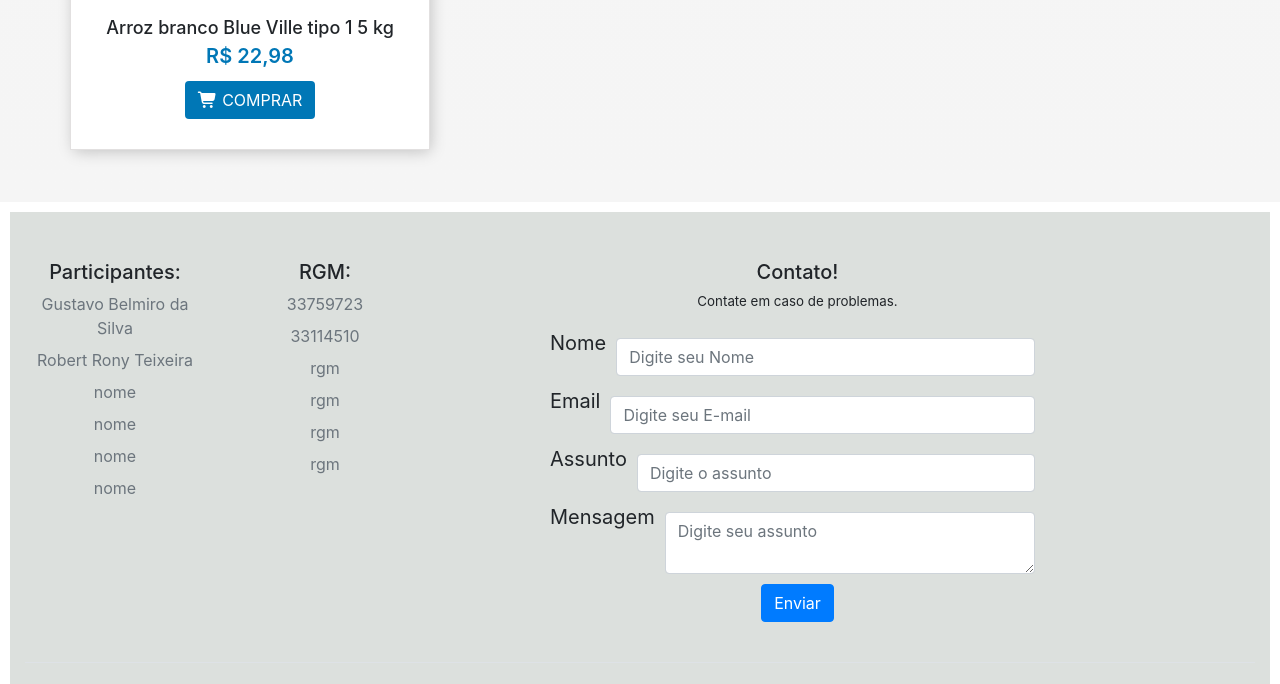
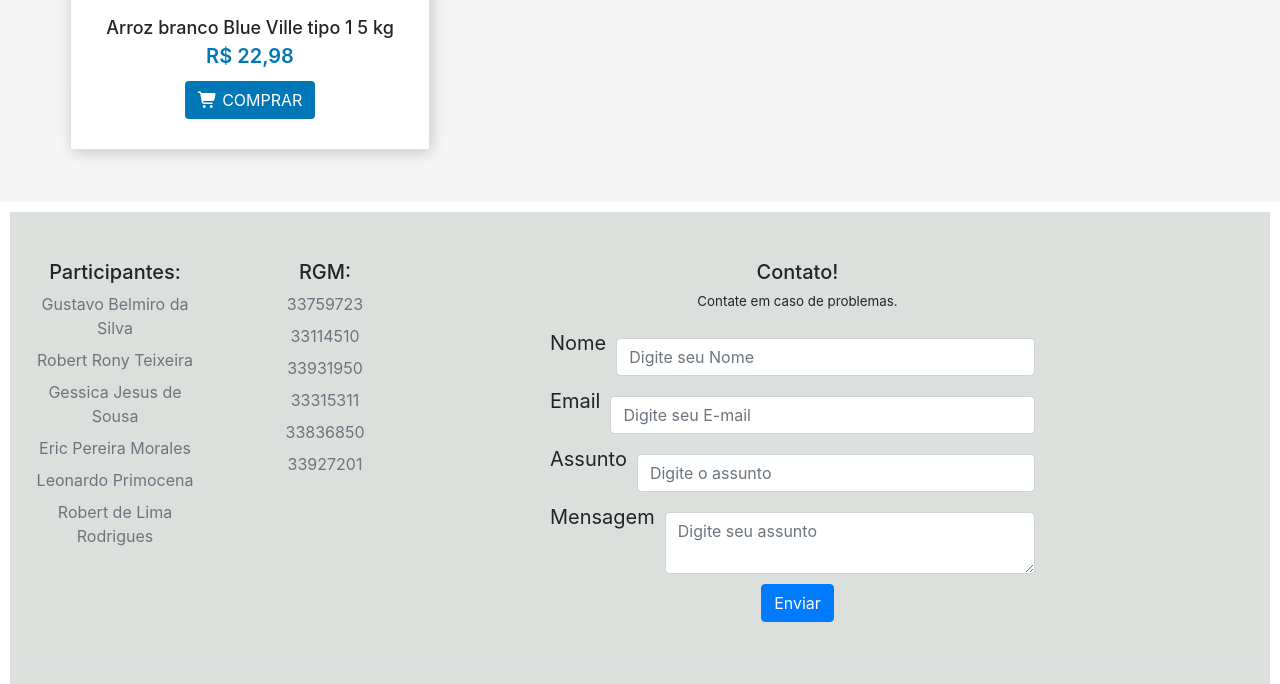
Before and after one commit to RRT281/Mercado_A, a plain HTML site: page index.html in a window 1280 px wide. Shown: the part 11227-11911 px from the top of the page. Drawn offline with nearby package versions, Linux system fonts and the light colour scheme.

Commit message:
completo

```diff
--- a/index.html
+++ b/index.html
@@ -621,10 +621,10 @@
             <ul class="nav flex-column">
               <li class="nav-item mb-2"><a href="#contato" class="nav-link p-0 text-muted">Gustavo Belmiro da Silva</a></li>
               <li class="nav-item mb-2"><a href="#contato" class="nav-link p-0 text-muted">Robert Rony Teixeira</a></li>
-              <li class="nav-item mb-2"><a href="#contato" class="nav-link p-0 text-muted">nome</a></li>
-              <li class="nav-item mb-2"><a href="#contato" class="nav-link p-0 text-muted">nome</a></li>
-              <li class="nav-item mb-2"><a href="#contato" class="nav-link p-0 text-muted">nome</a></li>
-              <li class="nav-item mb-2"><a href="#contato" class="nav-link p-0 text-muted">nome</a></li>
+              <li class="nav-item mb-2"><a href="#contato" class="nav-link p-0 text-muted">Gessica Jesus de Sousa</a></li>
+              <li class="nav-item mb-2"><a href="#contato" class="nav-link p-0 text-muted">Eric Pereira Morales</a></li>
+              <li class="nav-item mb-2"><a href="#contato" class="nav-link p-0 text-muted">Leonardo Primocena</a></li>
+              <li class="nav-item mb-2"><a href="#contato" class="nav-link p-0 text-muted">Robert de Lima Rodrigues</a></li>
 
             </ul>
           </div>
@@ -634,10 +634,10 @@
             <ul class="nav flex-column">
               <li class="nav-item mb-2"><a href="#contato" class="nav-link p-0 text-muted">33759723</a></li>
               <li class="nav-item mb-2"><a href="#contato" class="nav-link p-0 text-muted">33114510</a></li>
-              <li class="nav-item mb-2"><a href="#contato" class="nav-link p-0 text-muted">rgm</a></li>
-              <li class="nav-item mb-2"><a href="#contato" class="nav-link p-0 text-muted">rgm</a></li>
-              <li class="nav-item mb-2"><a href="#contato" class="nav-link p-0 text-muted">rgm</a></li>
-              <li class="nav-item mb-2"><a href="#contato" class="nav-link p-0 text-muted">rgm</a></li>
+              <li class="nav-item mb-2"><a href="#contato" class="nav-link p-0 text-muted">33931950</a></li>
+              <li class="nav-item mb-2"><a href="#contato" class="nav-link p-0 text-muted">33315311</a></li>
+              <li class="nav-item mb-2"><a href="#contato" class="nav-link p-0 text-muted">33836850</a></li>
+              <li class="nav-item mb-2"><a href="#contato" class="nav-link p-0 text-muted">33927201</a></li>
             </ul>
           </div>
 
```
